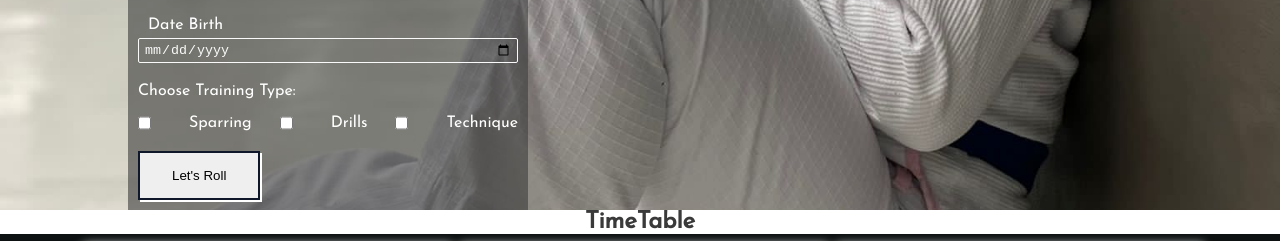
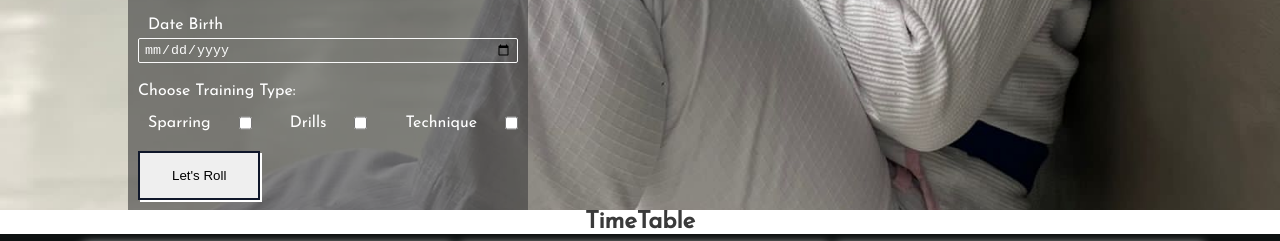
Before and after one commit to Code-Institute-Submissions/dhardi-Project1, a plain HTML site: page meetup.html in a window 1280 px wide. Shown: the part 523-764 px from the top of the page. Drawn offline with Linux system fonts and the light colour scheme.

Commit message:
fix label form meetup

```diff
--- a/meetup.html
+++ b/meetup.html
@@ -104,12 +104,13 @@
           <p>Choose Training Type:</p>
           <br >
           <div class="checkbox-button">
+            <label for="type1"> Sparring</label>
             <input type="checkbox" id="type1" name="type1" value="Sparring" >
-            <label for="type1"> Sparring</label>
+            <label for="type2"> Drills</label>
             <input type="checkbox" id="type2" name="type2" value="Drills" >
-            <label for="type2"> Drills</label>
+            <label for="type3"> Technique</label>
             <input type="checkbox" id="type3" name="type3" value="Technique" >
-            <label for="type2"> Technique</label>
+
           </div>
           <button type="submit" class="roll-button">Let's Roll</button>
         </form>
```
